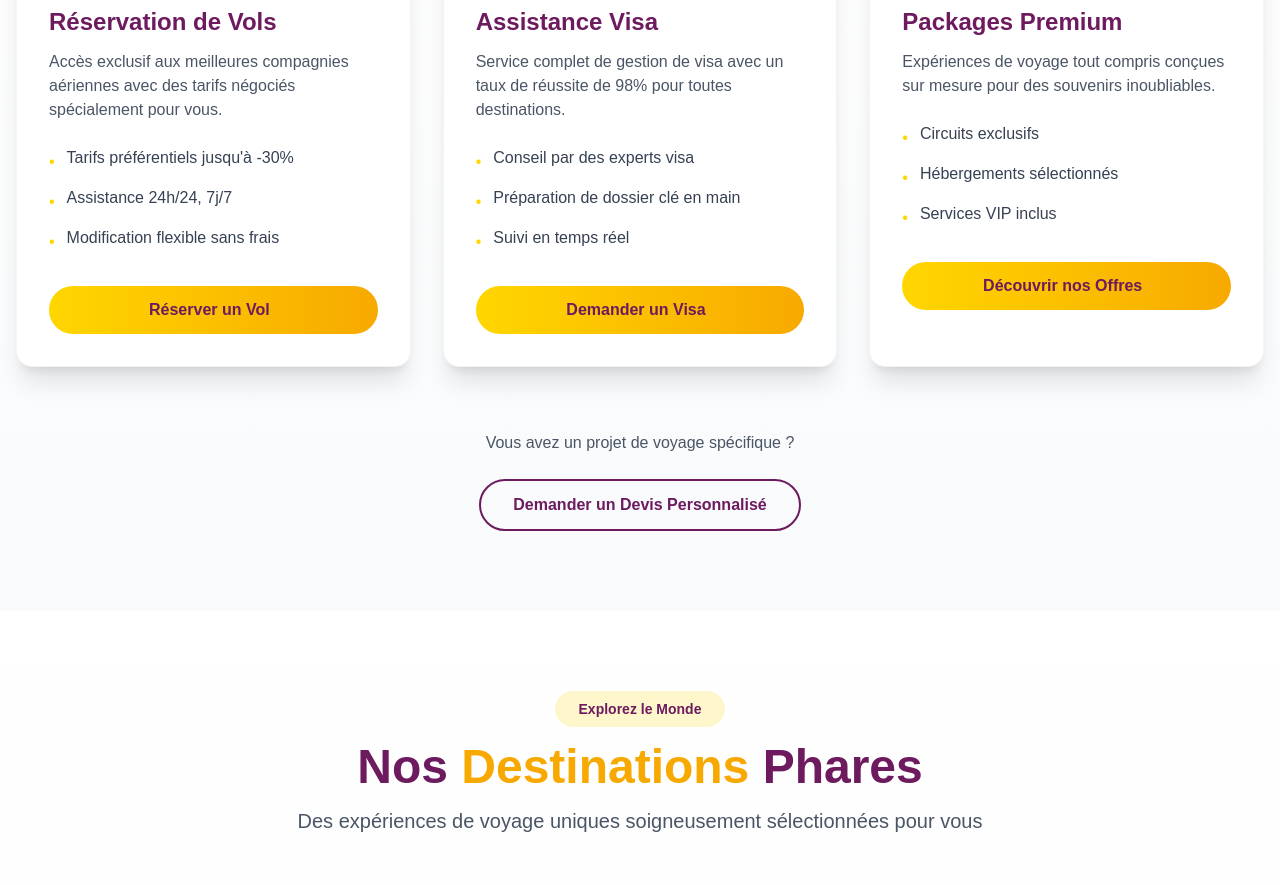
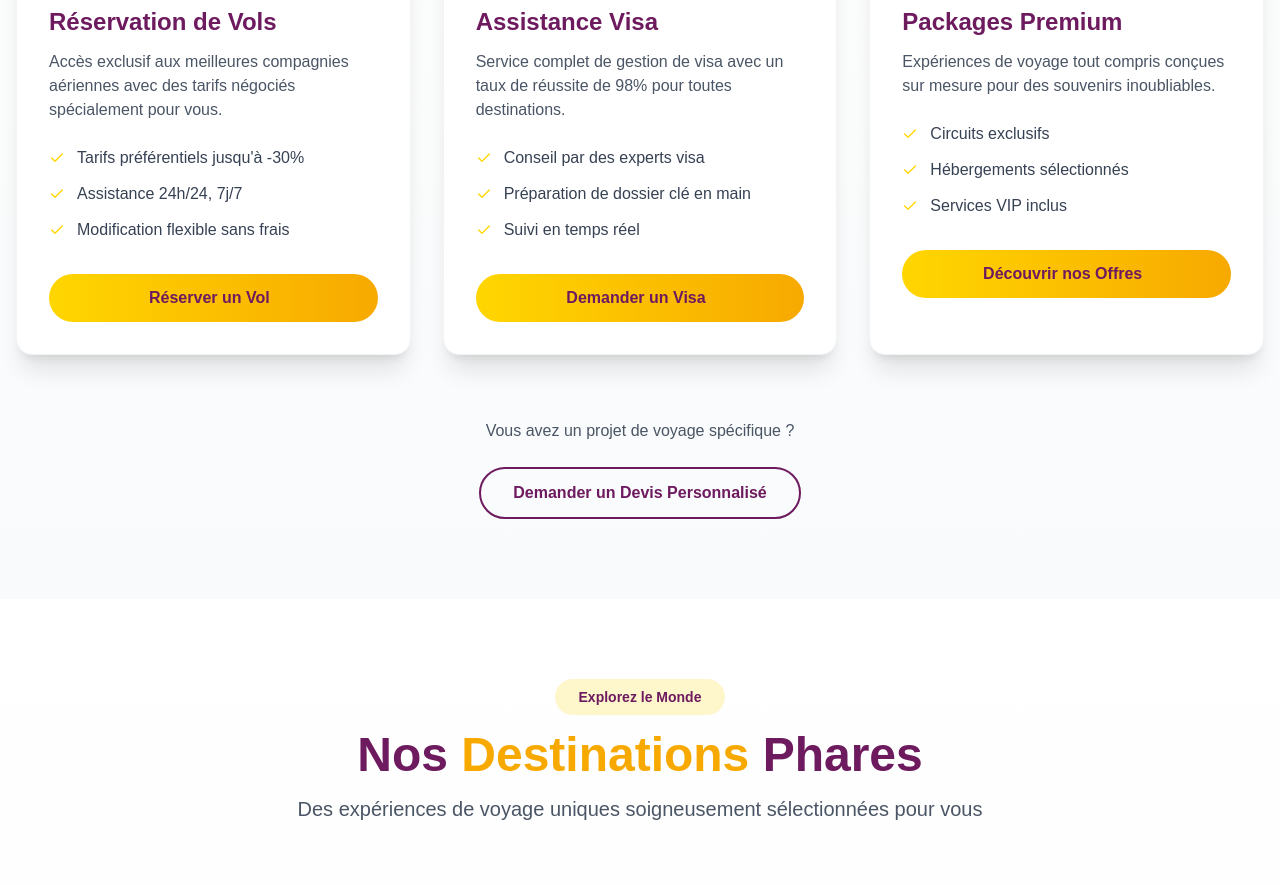
Before and after one commit to freddymk313/metrotravels, a Next.js app: page / in a window 1280 px wide. Shown: the part 1340-2225 px from the top of the page. Built offline with nearby package versions, Linux system fonts and the light colour scheme.

Commit message:
services section ok

```diff
--- a/components/Services.tsx
+++ b/components/Services.tsx
@@ -1,6 +1,6 @@
 import React from 'react';
-import { FaPlaneDeparture, FaPassport, FaSuitcaseRolling } from "react-icons/fa";
 import { RiFlightTakeoffLine, RiVisaLine, RiHotelLine } from "react-icons/ri";
+import { FiCheck } from 'react-icons/fi';
 
 const services = [
   {
@@ -72,7 +72,7 @@ const Services: React.FC = () => {
               <ul className="space-y-3 mb-8">
                 {service.features.map((feature, i) => (
                   <li key={i} className="flex items-start gap-3">
-                    <span className="text-[#FFD600] mt-1">•</span>
+                    <FiCheck className="text-[#FFD600] mt-1" />
                     <span className="text-gray-700">{feature}</span>
                   </li>
                 ))}
```
Also changed, not shown: 1 other file (tests, documents, lock files or other folders).
